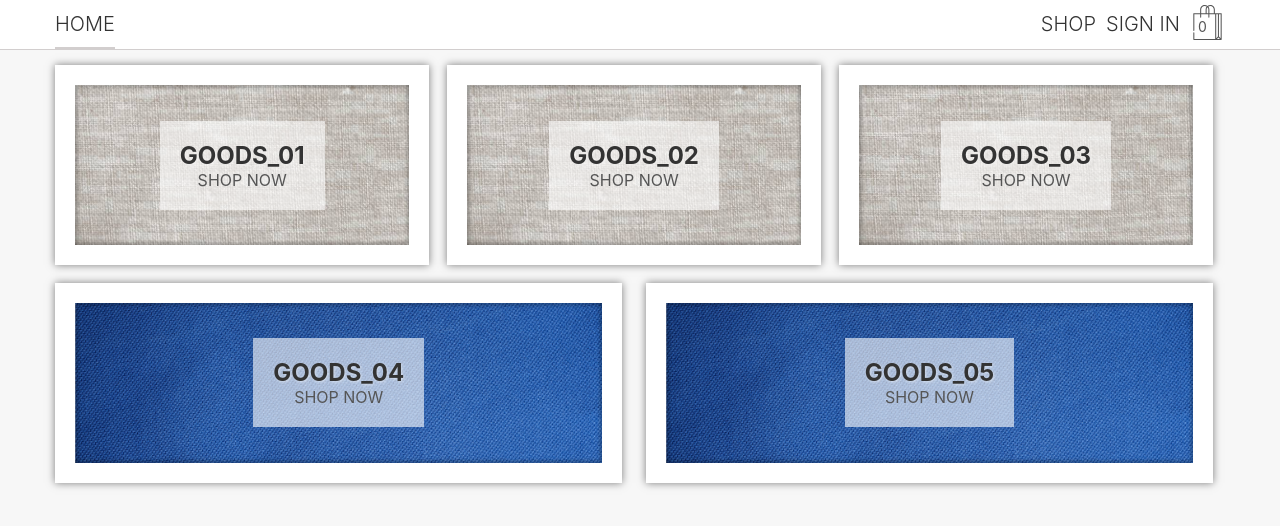
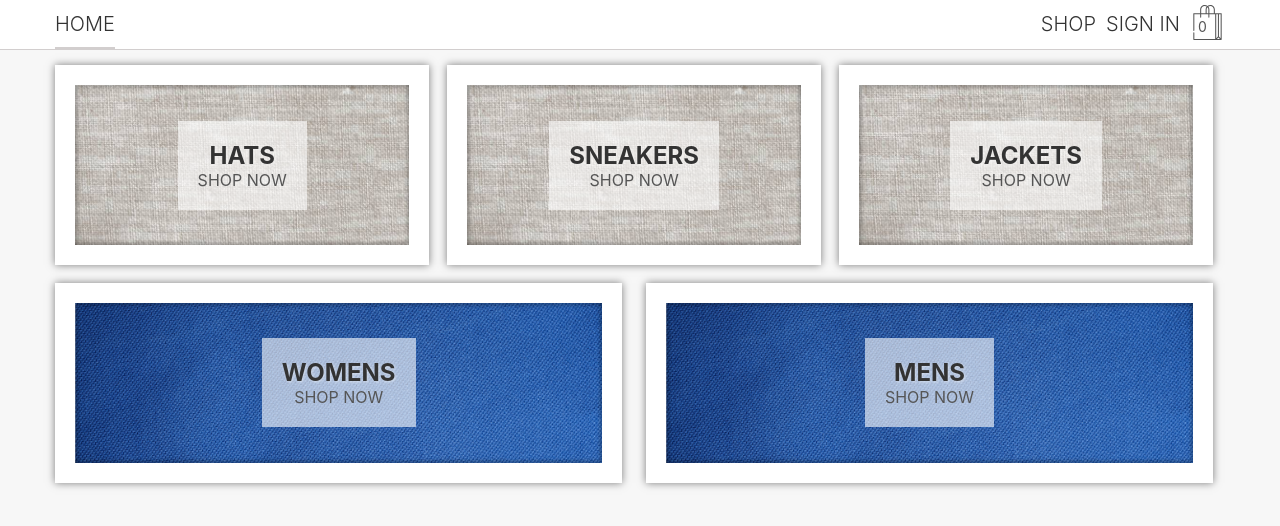
Before and after one commit to Alexey6486/shop_app, a React (Create React App) app: page / in a window 1280 px wide. Shown: the top 526 px of the page. Built offline with nearby package versions, Linux system fonts and the light colour scheme; no server answers.

Commit message:
minor_fix

```diff
--- a/src/components/menu-item/menu-item.component.tsx
+++ b/src/components/menu-item/menu-item.component.tsx
@@ -14,7 +14,7 @@ type ParentPropsType = {
 type PropsType = RouteComponentProps<WithRouterPropsType> & ParentPropsType;
 
 const MenuItem = (props: PropsType) => {
-    //console.log(props)
+
     const {title, styleMod, imgUrl, linkUrl} = props;
 
     return (
--- a/src/redux/directory/directory.reducer.ts
+++ b/src/redux/directory/directory.reducer.ts
@@ -11,11 +11,11 @@ type GoodsItemType = {
 type DirectoryStateType = Array<GoodsItemType>;
 
 const INITIAL_STATE: DirectoryStateType = [
-    {title: 'Goods_01', id: '1', imgUrl: imgBg, linkUrl: 'goods_01'},
-    {title: 'Goods_02', id: '2', imgUrl: imgBg, linkUrl: 'goods_02'},
-    {title: 'Goods_03', id: '3', imgUrl: imgBg, linkUrl: 'goods_03'},
-    {title: 'Goods_04', id: '4', imgUrl: imgBg_large, linkUrl: 'goods_04'},
-    {title: 'Goods_05', id: '5', imgUrl: imgBg_large, linkUrl: 'goods_05'},
+    {title: 'hats', id: '1', imgUrl: imgBg, linkUrl: 'shop/hats'},
+    {title: 'sneakers', id: '2', imgUrl: imgBg, linkUrl: 'shop/sneakers'},
+    {title: 'jackets', id: '3', imgUrl: imgBg, linkUrl: 'shop/jackets'},
+    {title: 'womens', id: '4', imgUrl: imgBg_large, linkUrl: 'shop/womens'},
+    {title: 'mens', id: '5', imgUrl: imgBg_large, linkUrl: 'shop/mens'},
 ];
 
 const slice = createSlice({
```
